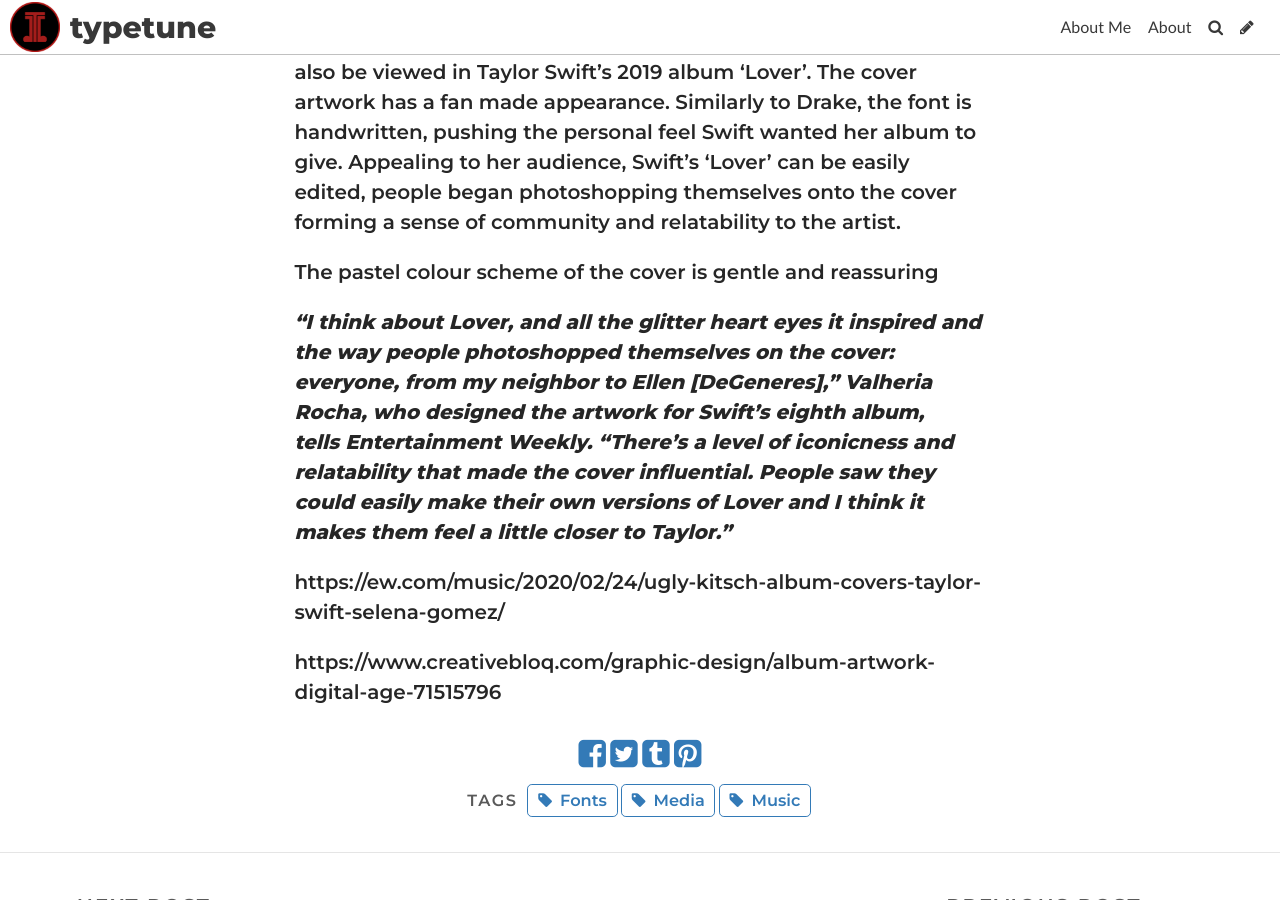
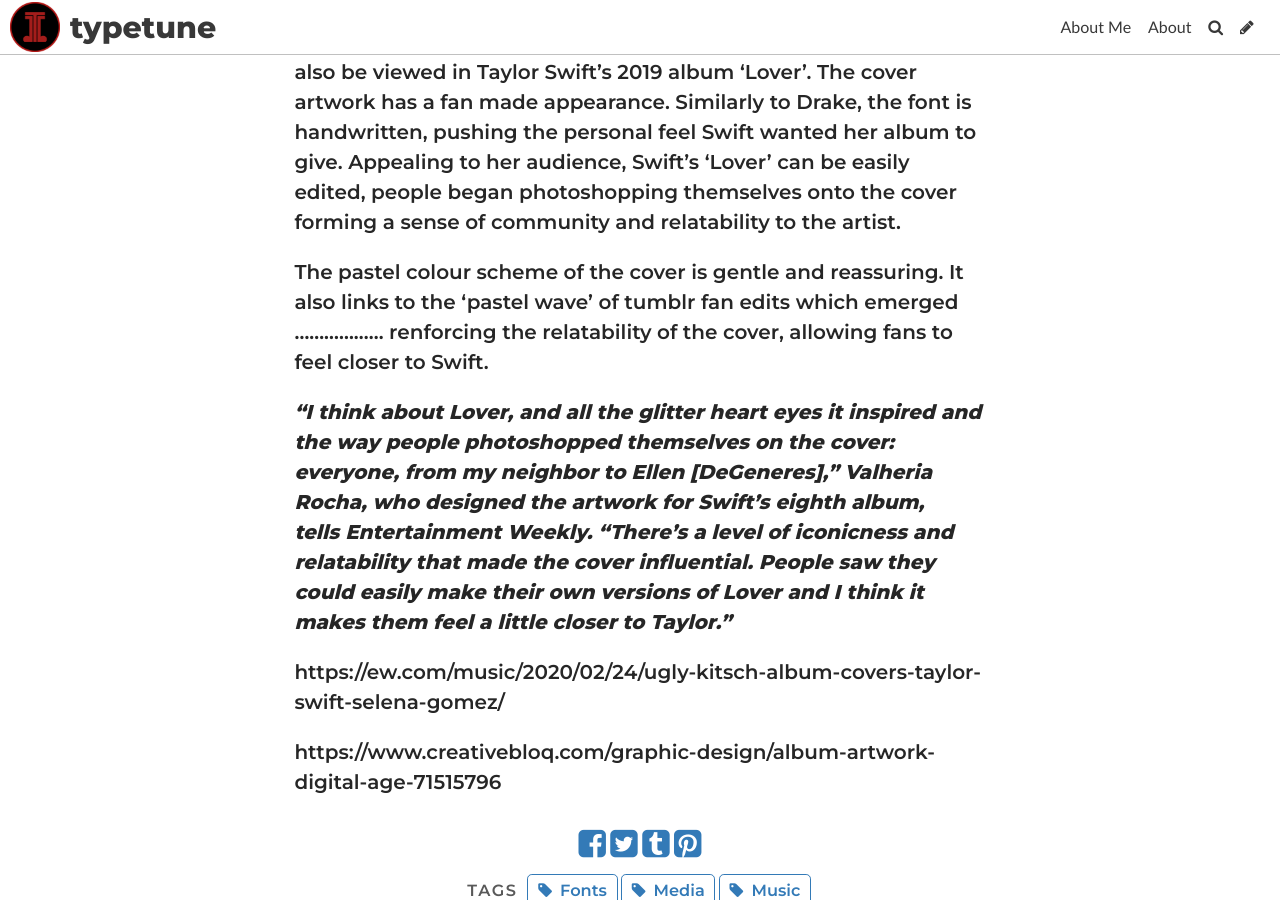
Before and after one commit to lauracutting/typetune, a Jekyll site: the page built from _posts/2020-11-18-the-dawn-of-the-digital-age-album-cover.md, in a window 1280 px wide and 900 px high, scrolled down 1961 px. Built offline with Jekyll 4.4.1, drawn with Linux system fonts in a browser that asks for light colours; some web fonts are replaced.

Commit message:
Update Post “2020-11-18-the-dawn-of-the-digital-age-album-cover”

```diff
--- a/_posts/2020-11-18-the-dawn-of-the-digital-age-album-cover.md
+++ b/_posts/2020-11-18-the-dawn-of-the-digital-age-album-cover.md
@@ -24,7 +24,7 @@
 
 This emphasis on engaging fans by using album cover design, can also be viewed in Taylor Swift's 2019 album 'Lover'. The cover artwork has a fan made appearance. Similarly to Drake, the font is handwritten, pushing the personal feel Swift wanted her album to give. Appealing to her audience, Swift's 'Lover' can be easily edited, people began photoshopping themselves onto the cover forming a sense of community and relatability to the artist.
 
-The pastel colour scheme of the cover is gentle and reassuring
+The pastel colour scheme of the cover is gentle and reassuring. It also links to the 'pastel wave' of tumblr fan edits which emerged .................. renforcing the relatability of the cover, allowing fans to feel closer to Swift.
 
 ***“I think about Lover, and all the glitter heart eyes it inspired and the way people photoshopped themselves on the cover: everyone, from my neighbor to Ellen \[DeGeneres],” Valheria Rocha, who designed the artwork for Swift’s eighth album, tells Entertainment Weekly. “There’s a level of iconicness and relatability that made the cover influential. People saw they could easily make their own versions of Lover and I think it makes them feel a little closer to Taylor.”***
 
```
